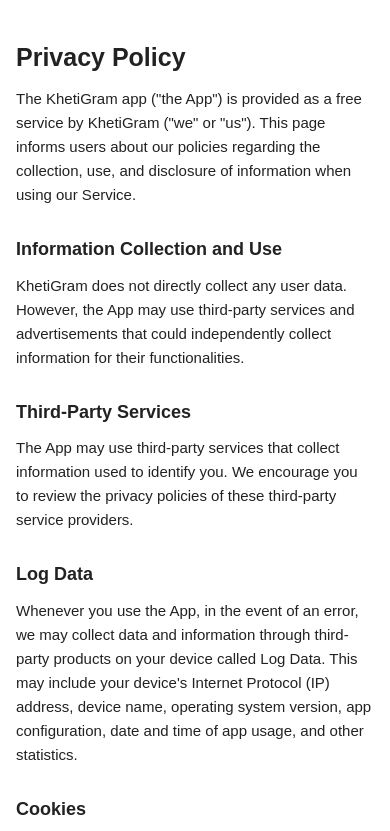
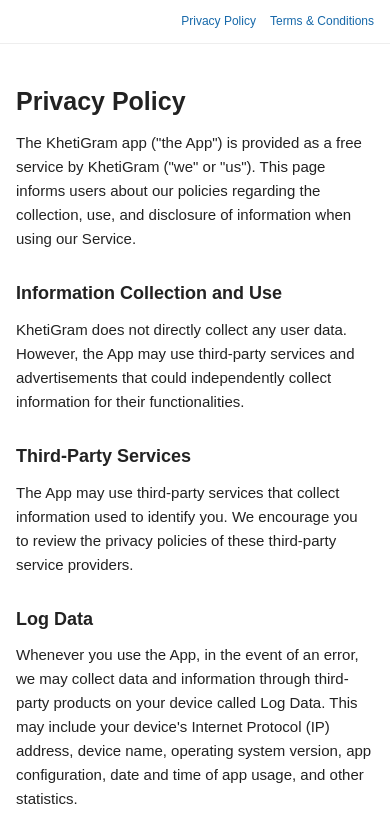
Before and after one commit to akshlv773/nwstv, a plain HTML site: page privacypolicy.html in a window 390 px wide. Shown: the top 831 px of the page. Drawn offline with Linux system fonts and the light colour scheme.

Commit message:
Update privacypolicy.html

```diff
--- a/privacypolicy.html
+++ b/privacypolicy.html
@@ -15,6 +15,25 @@
         margin: 0;
         padding: 0;
         line-height: 1.6;
+    }
+
+    /* Top-right navigation links */
+    .top-links {
+        display: flex;
+        justify-content: flex-end;
+        gap: 18px;
+        padding: 15px 20px;
+        border-bottom: 1px solid #eeeeee;
+    }
+
+    .top-links a {
+        color: #1769aa;
+        font-size: 13px;
+        text-decoration: none;
+    }
+
+    .top-links a:hover {
+        text-decoration: underline;
     }
 
     main {
@@ -49,6 +68,15 @@
     }
 
     @media (max-width: 600px) {
+        .top-links {
+            padding: 12px 16px;
+            gap: 14px;
+        }
+
+        .top-links a {
+            font-size: 12px;
+        }
+
         main {
             padding: 20px 16px 32px;
         }
@@ -69,6 +97,17 @@
 </head>
 
 <body>
+
+<!-- Top-right navigation -->
+<nav class="top-links">
+    <a href="https://akshlv773.github.io/nwstv/privacypolicy.html">
+        Privacy Policy
+    </a>
+
+    <a href="https://akshlv773.github.io/nwstv/terms.html">
+        Terms &amp; Conditions
+    </a>
+</nav>
 
 <main>
 
```
